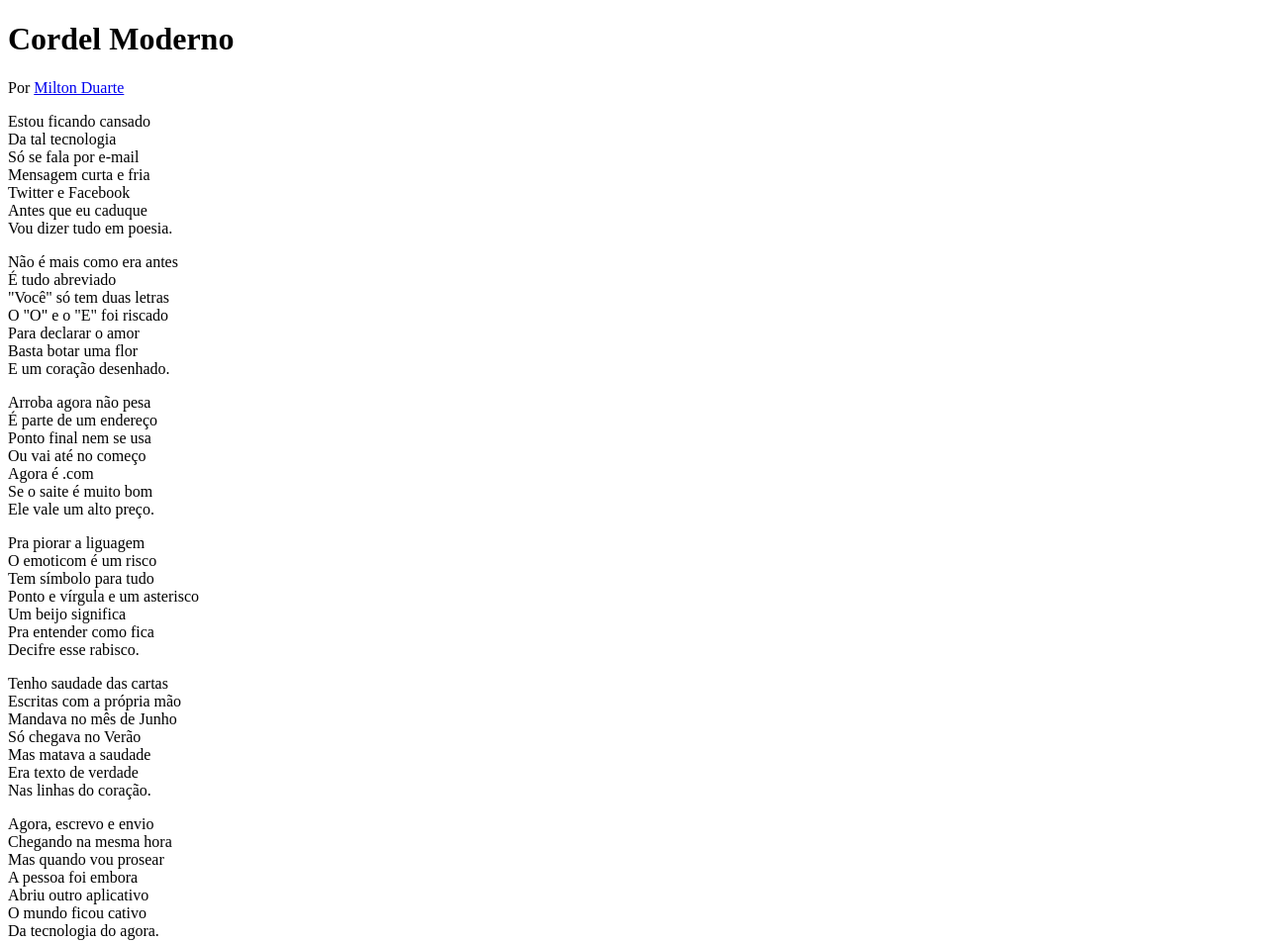
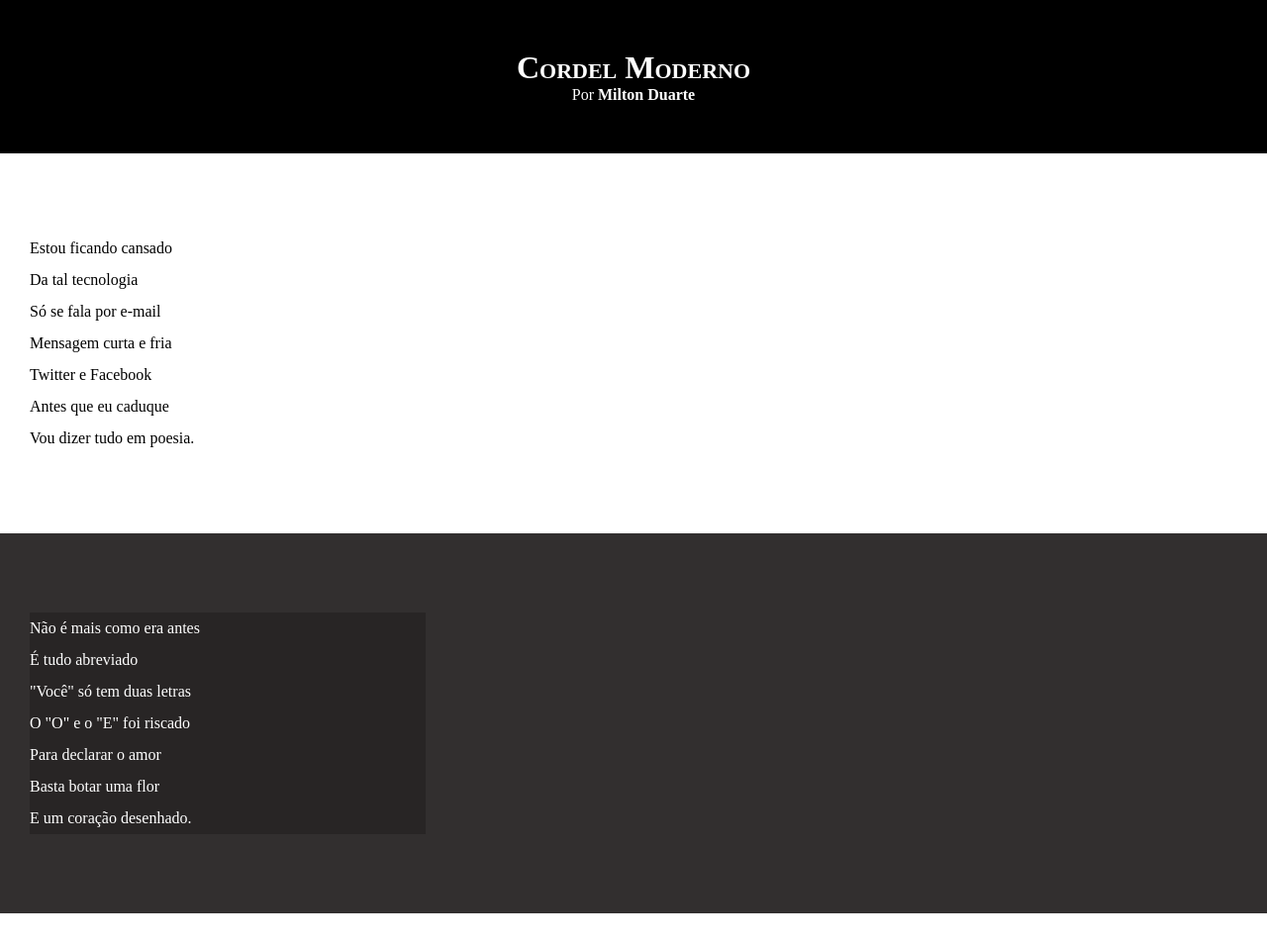
Before and after one commit to BrunoSCM7/html-css, a plain HTML site: page desafios/desafio12/index.html in a window 1280 px wide. Shown: the top 953 px of the page at 99% size. Drawn offline with Linux system fonts and the light colour scheme.

Commit message:
update style

```diff
--- a/desafios/desafio12/estilo/style.css
+++ b/desafios/desafio12/estilo/style.css
@@ -1 +1,65 @@
 @charset "UTF-8";
+
+* {
+  margin: 0px;
+  padding: 0px;
+}
+
+html, body {
+  min-height: 100vh;
+  background-color: darkgray;
+}
+
+header {
+  background-color: black;
+  color: white;
+  text-align: center;
+}
+
+header > h1 {
+  padding-top: 50px;
+  font-variant: small-caps
+}
+
+header p {
+  padding-bottom: 50px;
+}
+
+header a, footer a {
+  color: white;
+  text-decoration: none;
+  font-weight: bolder;
+}
+
+header a:hover, footer a:hover {
+  text-decoration: underline;
+}
+
+section {
+  padding-top: 10vh;
+  padding-bottom: 10vh;
+  line-height: 2em;
+  padding-left: 30px;
+}
+
+.normal {
+  background-color: white;
+  color: black;
+}
+
+.imagem {
+  background-color: rgb(50, 47, 47);
+  color: white;
+}
+
+.imagem > p {
+  background-color: rgba(0, 0, 0, 0.205);
+  width: 400px;
+}
+
+footer {
+  background-color: black;
+  color: white;
+  text-align: center;
+  padding: 10px;
+}
--- a/desafios/desafio12/index.html
+++ b/desafios/desafio12/index.html
@@ -15,7 +15,7 @@
       </p>
     </header>
 
-    <section>
+    <section class="normal">
       <p>
         Estou ficando cansado  <br>
         Da tal tecnologia <br>
@@ -27,7 +27,7 @@
       </p>
     </section>
 
-    <section>
+    <section class="imagem">
       <p>
         Não é mais como era antes <br>
         É tudo abreviado <br>
@@ -39,7 +39,7 @@
       </p>
     </section>
 
-    <section>
+    <section class="normal">
       <p>
         Arroba agora não pesa <br>
         É parte de um endereço <br>
@@ -61,7 +61,7 @@
       </p>
     </section>
 
-    <section>
+    <section class="imagem">
       <p>
         Tenho saudade das cartas <br>
         Escritas com a própria mão <br>
@@ -73,7 +73,7 @@
       </p>
     </section>
 
-    <section>
+    <section class="normal">
       <p>
         Agora, escrevo e envio <br>
         Chegando na mesma hora <br>
```
